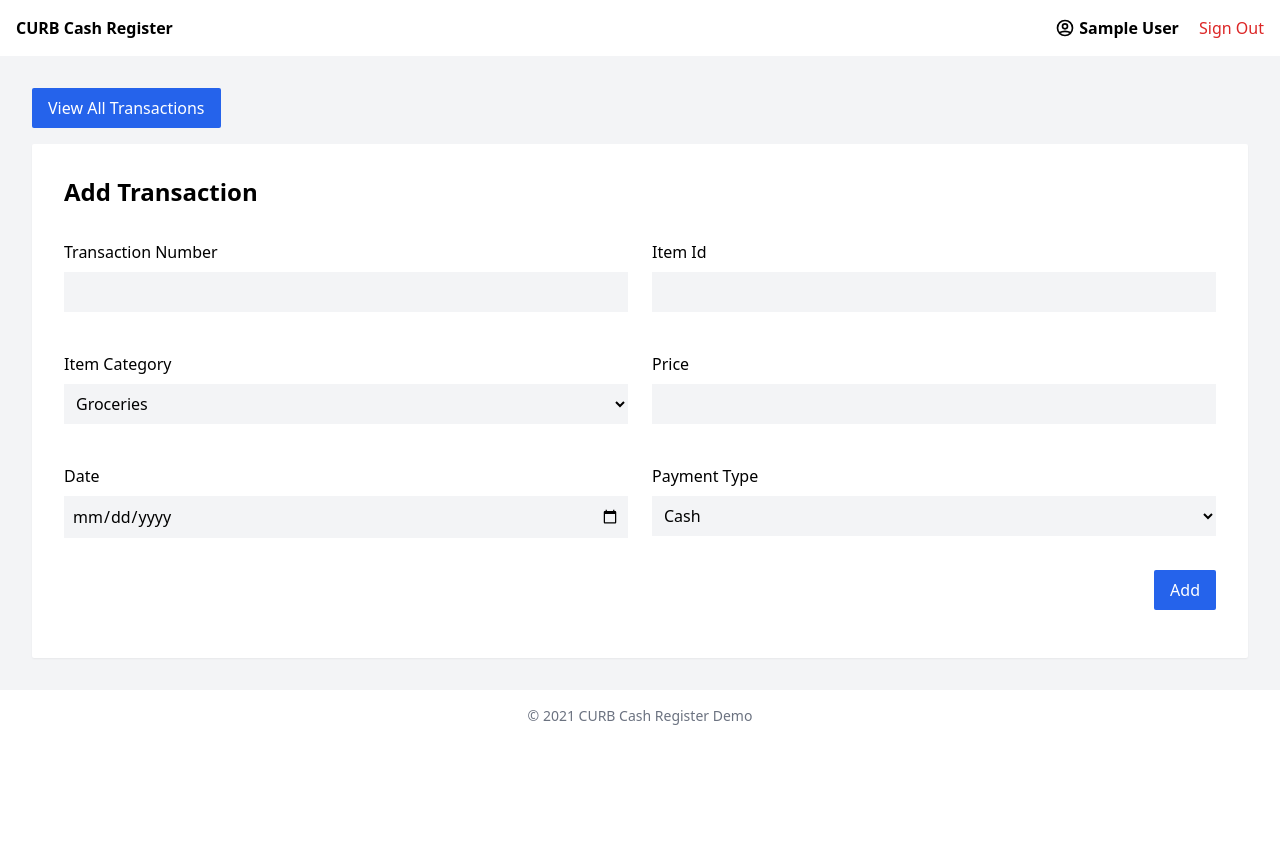
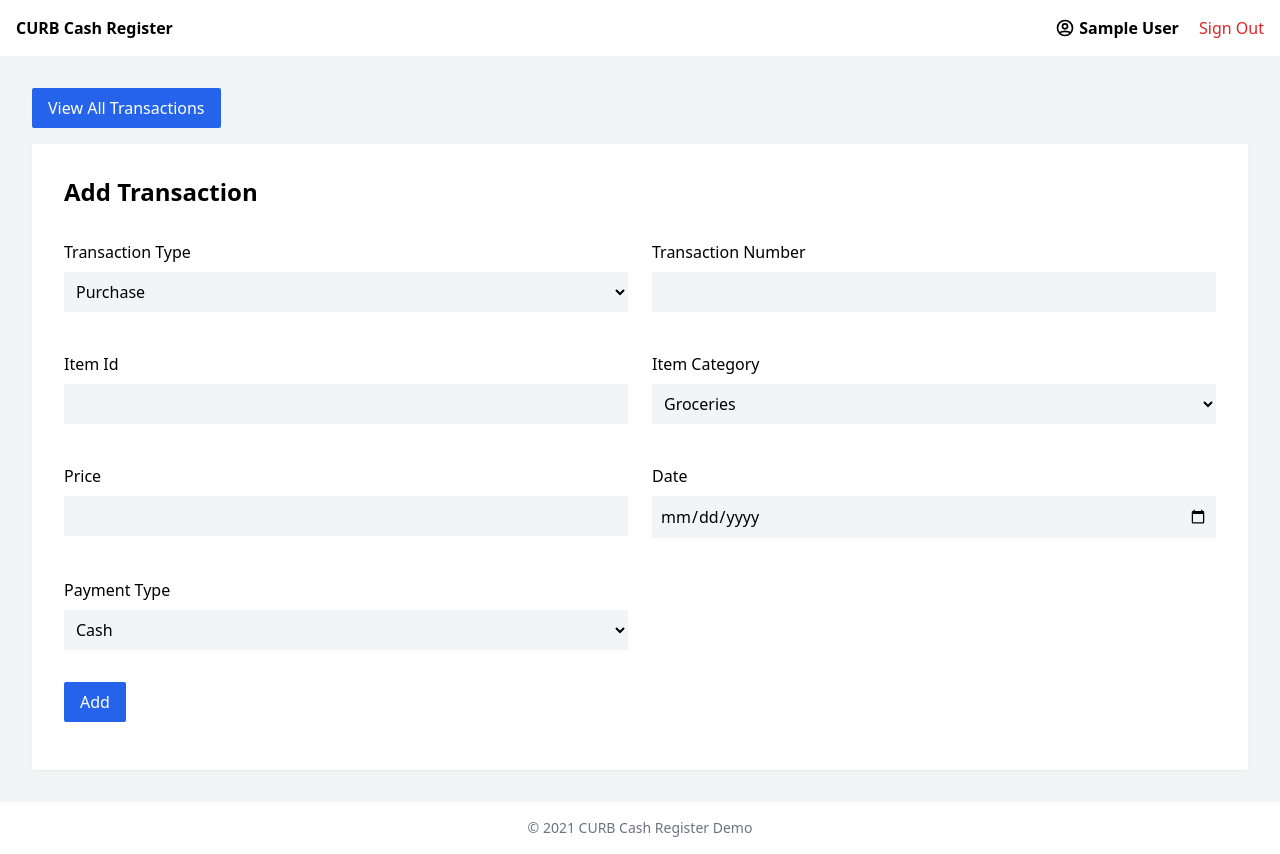
Before and after one commit to ycruzb/cash-register-demo, a Next.js app: page /transaction/add in a window 1280 px wide. Before the commit the page ends 800 px from the top, so only its background shows below. Built offline with nearby package versions, Linux system fonts and the light colour scheme; no server answers; sample sign-in values are in the browser's storage.

Commit message:
adding transaction type field for transactions

```diff
--- a/components/transactionsTable.js
+++ b/components/transactionsTable.js
@@ -12,6 +12,7 @@ const TransactionsTable = ({ transactions }) => {
         <>
           <table className="border-collapse w-full">
             <thead className="bg-gray-100">
+              <td className="font-bold p-2">Transaction Type</td>
               <td className="font-bold p-2">Transaction Number</td>
               <td className="font-bold p-2">Item ID</td>
               <td className="font-bold p-2">Item Category</td>
@@ -22,6 +23,15 @@ const TransactionsTable = ({ transactions }) => {
             <tbody>
               {transactions.map((transaction) => (
                 <tr key={transaction._id}>
+                  <td
+                    className={
+                      transaction.transaction_type == "Purchase"
+                        ? "p-2 text-red-600"
+                        : "p-2 text-green-600"
+                    }
+                  >
+                    {transaction.transaction_type}
+                  </td>
                   <td className="p-2">{transaction.transaction_number}</td>
                   <td className="p-2">{transaction.item_id}</td>
                   <td className="p-2">{transaction.item_category}</td>
--- a/pages/transaction/add.js
+++ b/pages/transaction/add.js
@@ -85,6 +85,25 @@ const Home = () => {
             <form className="w-full" onSubmit={handleSubmit(onSubmit)}>
               <h2 className="text-2xl font-semibold mb-8">Add Transaction</h2>
               <div className="grid grid-cols-2 gap-6">
+                <div className="">
+                  <label
+                    htmlFor="transaction_type"
+                    className="block w-full mb-2"
+                  >
+                    Transaction Type
+                  </label>
+                  <select
+                    className="block w-full bg-gray-100 p-2 mb-4"
+                    id="transaction_type"
+                    name="transaction_type"
+                    ref={register}
+                    required={true}
+                  >
+                    <option value="Purchase">Purchase</option>
+                    <option value="Sold">Sold</option>
+                  </select>
+                </div>
+
                 <div className="">
                   <label
                     htmlFor="transaction_number"
@@ -189,7 +208,7 @@ const Home = () => {
                 name="store_id"
                 value={session.user.store_id}
               />
-              <div className="w-full flex justify-end">
+              <div className="w-full flex justify-start">
                 <Button
                   type="submit"
                   text={!sending ? "Add" : "Sending..."}
```
